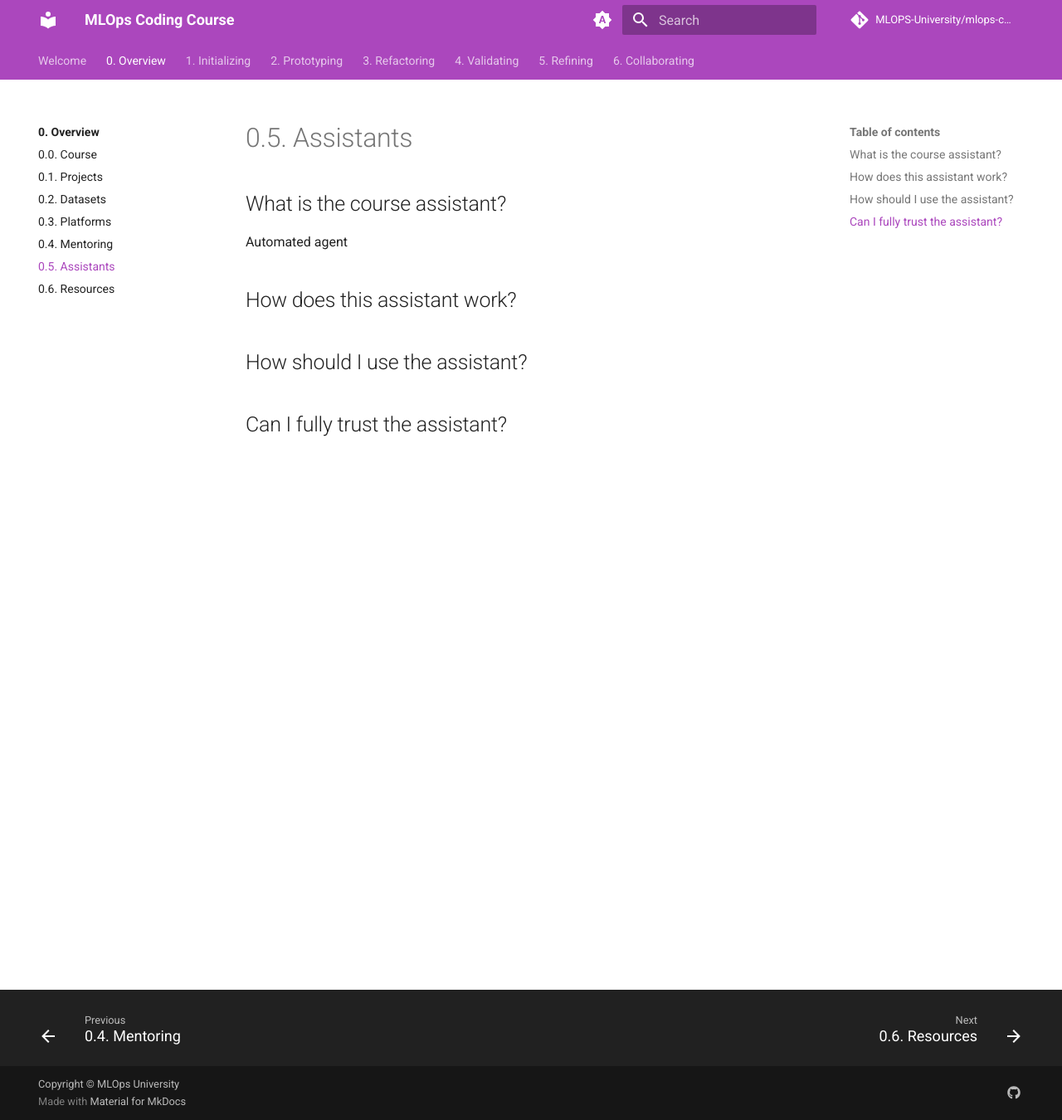
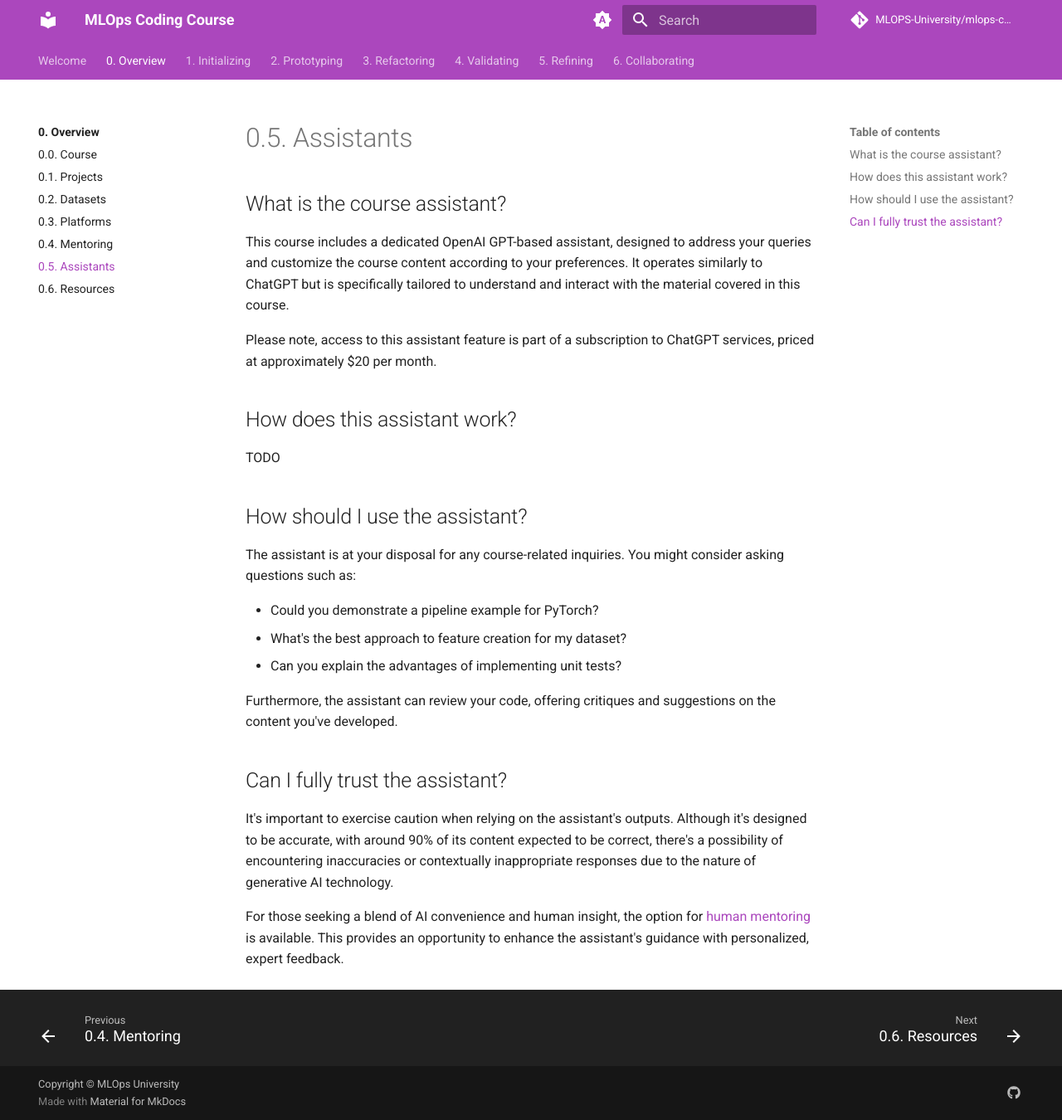
Before and after one commit to MLOps-Courses/mlops-coding-course, an MkDocs documentation site: the page built from docs/0. Overview/0.5. Assistants.md, in a window 1280 px wide and 1350 px high. Shown: the whole window at 83% size. Built offline with MkDocs 1.6.1 and Material for MkDocs 9.7.7, drawn with Linux system fonts in a browser that asks for light colours; comment, search, counter and statistics services are not loaded.

```diff
--- a/docs/0. Overview/0.5. Assistants.md
+++ b/docs/0. Overview/0.5. Assistants.md
@@ -2,10 +2,26 @@
 
 ## What is the course assistant?
 
-Automated agent
+This course includes a dedicated OpenAI GPT-based assistant, designed to address your queries and customize the course content according to your preferences. It operates similarly to ChatGPT but is specifically tailored to understand and interact with the material covered in this course.
+
+Please note, access to this assistant feature is part of a subscription to ChatGPT services, priced at approximately $20 per month.
 
 ## How does this assistant work?
 
+TODO
+
 ## How should I use the assistant?
 
+The assistant is at your disposal for any course-related inquiries. You might consider asking questions such as:
+
+- Could you demonstrate a pipeline example for PyTorch?
+- What's the best approach to feature creation for my dataset?
+- Can you explain the advantages of implementing unit tests?
+
+Furthermore, the assistant can review your code, offering critiques and suggestions on the content you've developed.
+
 ## Can I fully trust the assistant?
+
+It's important to exercise caution when relying on the assistant's outputs. Although it's designed to be accurate, with around 90% of its content expected to be correct, there's a possibility of encountering inaccuracies or contextually inappropriate responses due to the nature of generative AI technology.
+
+For those seeking a blend of AI convenience and human insight, the option for [human mentoring](0.4. Mentoring.md) is available. This provides an opportunity to enhance the assistant's guidance with personalized, expert feedback.
```
Also changed, not shown: docs/0. Overview/0.4. Mentoring.md (+16 -2 lines).
